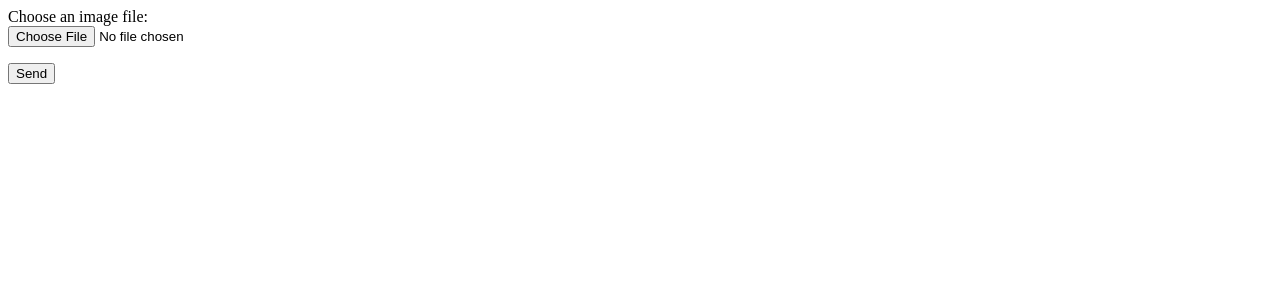
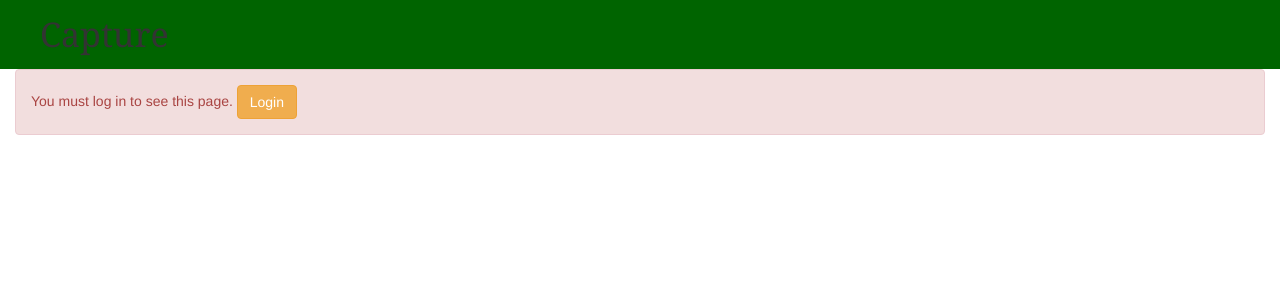
Before and after one commit to ctestama/imageproject, a PHP site: page /upload_an_image.php in a window 1280 px wide. Shown: the top 300 px of the page. Run offline with PHP 8.4, Linux system fonts and the light colour scheme; some libraries are stand-ins or nearby versions.

Commit message:
more structure between pages and styling

```diff
--- a/css/custom.css
+++ b/css/custom.css
@@ -1,7 +1,7 @@
 /*Put your custom style changes here*/
 
 #header {
-	background-color: green;
+	background-color: darkgreen;
 	font-family: serif;
 	font-size: 34px;
 	font-style: bold;
@@ -30,7 +30,7 @@
 
 #login_head {
 	font-family: Georgia;
-	background-color: green;
+	background-color: darkgreen;
 	font-size: 34px;
 	font-style: bold;
 	padding-bottom: 10px;
@@ -50,3 +50,11 @@
 .error ol {
 	list-style-type: none;
 }
+
+#image_button {
+	margin-top: 20px;
+}
+
+#logout {
+	float: right;
+}
--- a/upload_an_image.php
+++ b/upload_an_image.php
@@ -1,9 +1,55 @@
+<!DOCTYPE html>
+
 <?php
+    if(!isset($_SESSION)) {
         session_start();
-//This is a front end file that Colton is working on
+    }
+
+    if(isset($_SESSION['LOGIN_STATUS'])&&$_SESSION['LOGIN_STATUS']) {
+    	$logged_in = TRUE;
+    } else {
+    	$logged_in = FALSE;
+    }
+
 ?>
-<form action="includes/image_upload.php" enctype="multipart/form-data" method="post">
 
+<html lang="en">
+  <head>
+    <meta charset="utf-8">
+    <meta http-equiv="X-UA-Compatible" content="IE=edge">
+    <meta name="viewport" content="width=device-width, initial-scale=1">
+    <title>Bootstrap Template</title>
+
+    <!-- Bootstrap -->
+    <link href="css/bootstrap.min.css" rel="stylesheet">
+    <link href="css/custom.css" rel="stylesheet">
+
+    <!-- HTML5 Shim and Respond.js IE8 support of HTML5 elements and media queries -->
+    <!-- WARNING: Respond.js doesn't work if you view the page via file:// -->
+    <!--[if lt IE 9]>
+      <script src="https://oss.maxcdn.com/html5shiv/3.7.2/html5shiv.min.js"></script>
+      <script src="https://oss.maxcdn.com/respond/1.4.2/respond.min.js"></script>
+    <![endif]-->
+  </head>
+  <body>
+
+    <div id="image_upload" class="container-fluid">
+    <div class="row">
+    	<div class="col-md-12" id="login_head">
+		Capture
+		<?php
+
+			if($logged_in) {
+				echo '<a id ="logout" onclick="logout()" class="btn btn-primary">Logout</a>';
+			}
+		?>
+		</div>
+
+		<div class="col-md-12">
+		<?php
+
+			if($logged_in) {
+				echo '<form action="includes/image_upload.php" enctype="multipart/form-data" method="post">
 						<p>
 								Choose an image file:<br>
 								<input type="file" name="imagefile" size="40">
@@ -11,4 +57,22 @@ Choose an image file:<br>
 						<div>
 								<input id="image_submit" type="submit" value="Send">
 						</div>
-</form>
+					</form>';
+			} else {
+				echo '<div class="alert alert-danger">You must log in to see this page.
+				<a class="btn btn-warning" href="index.php">Login</a></div>';
+			}
+		?>
+
+
+		</div>
+
+    </div>
+
+    <!-- jQuery (necessary for Bootstrap's JavaScript plugins) -->
+    <script src="https://ajax.googleapis.com/ajax/libs/jquery/1.11.1/jquery.min.js"></script>
+    <!-- Include all compiled plugins (below), or include individual files as needed -->
+    <script src="js/bootstrap.min.js"></script>
+    <script src="js/custom_colton.js"></script>
+  </body>
+</html>
```
Also changed, not shown: includes/image_getter.php (+1 -8 lines), profile.php (+27 -9 lines). Lines whose indentation alone changed are shown as unchanged.
